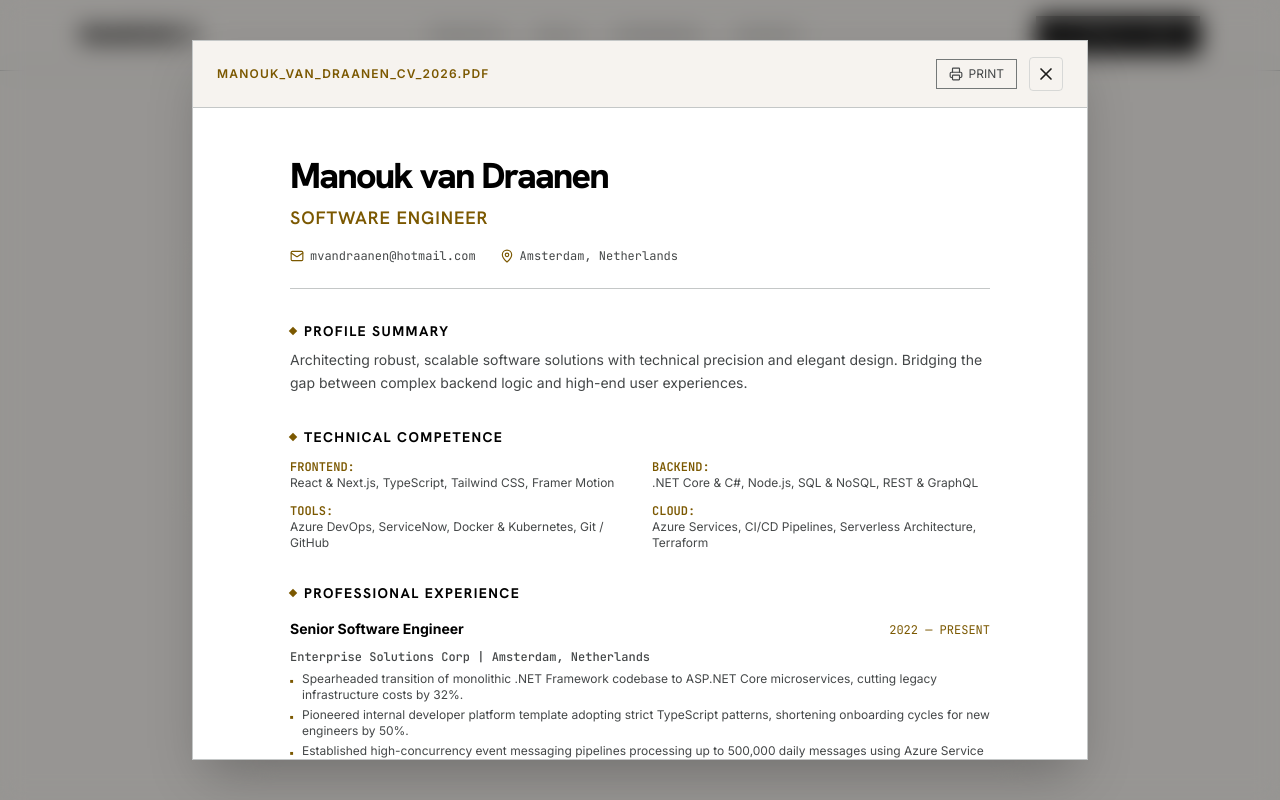
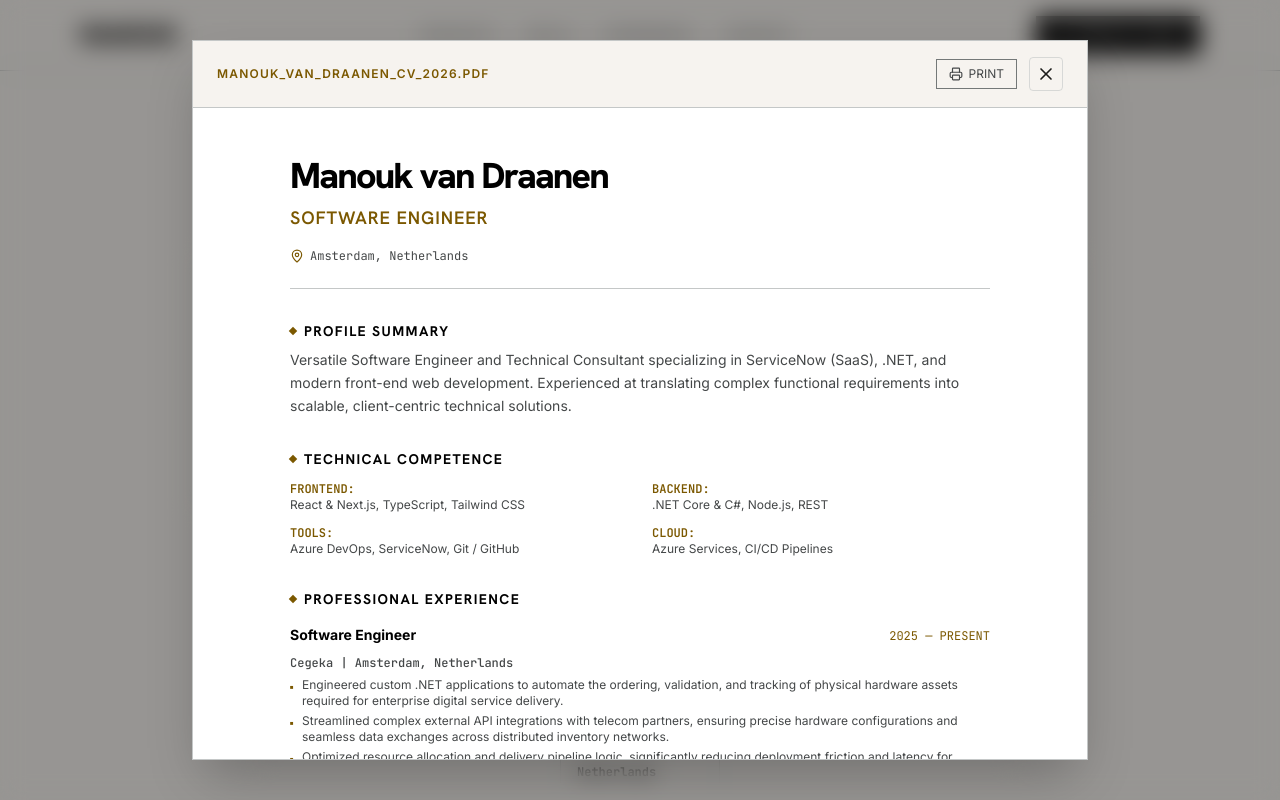
Before and after one commit to mvdgp/manouk-portfolio, a React (Vite) app: page / in a window 1280 px wide. Both pictures are taken after a click on the button "DOWNLOAD RESUME". Shown: the top 800 px of the page. Built offline with nearby package versions, Linux system fonts and the light colour scheme.

Commit message:
personalised info of the portfolio website and implemented small UI fixes

```diff
--- a/index.html
+++ b/index.html
@@ -3,7 +3,7 @@
   <head>
     <meta charset="UTF-8" />
     <meta name="viewport" content="width=device-width, initial-scale=1.0" />
-    <title>My Google AI Studio App</title>
+    <title>Manouk van Draanen - Software Engineer</title>
   </head>
   <body>
     <div id="root"></div>
--- a/src/App.tsx
+++ b/src/App.tsx
@@ -19,7 +19,7 @@ export default function App() {
   const getShortName = (nameStr: string) => {
     const parts = nameStr.split(' ');
     if (parts.length >= 2) {
-      return `${parts[0].toUpperCase()}.${parts[1][0].toUpperCase()}`;
+      return `${parts[0].toUpperCase()}`;
     }
     return nameStr.toUpperCase();
   };
@@ -78,24 +78,20 @@ export default function App() {
           {/* External links */}
           <div className="flex gap-8 font-mono text-xs uppercase tracking-wider">
             <a
-              href="#"
-              onClick={(e) => e.preventDefault()}
+              href={personalInfo.socials.linkedin}
+              target="_blank"
+              rel="noopener noreferrer"
               className="nav-link-hover text-on-surface-variant hover:text-secondary transition-colors duration-200 font-bold"
             >
               LinkedIn
             </a>
             <a
-              href="#"
-              onClick={(e) => e.preventDefault()}
+              href={personalInfo.socials.github}
+              target="_blank"
+              rel="noopener noreferrer"
               className="nav-link-hover text-on-surface-variant hover:text-secondary transition-colors duration-200 font-bold"
             >
               GitHub
-            </a>
-            <a
-              href={`mailto:${personalInfo.email}`}
-              className="nav-link-hover text-on-surface-variant hover:text-secondary transition-colors duration-200 font-bold"
-            >
-              Email
             </a>
           </div>
         </div>
--- a/src/components/ResumeModal.tsx
+++ b/src/components/ResumeModal.tsx
@@ -1,5 +1,5 @@
 import { motion, AnimatePresence } from 'motion/react';
-import { X, Printer, Mail, MapPin } from 'lucide-react';
+import { X, Printer, MapPin } from 'lucide-react';
 import { personalInfo, timelineEvents, skillsData, education } from '../data';
 
 interface ResumeModalProps {
@@ -73,10 +73,6 @@ export default function ResumeModal({ isOpen, onClose }: ResumeModalProps) {
                   <h2 className="font-headline text-base sm:text-lg font-semibold uppercase tracking-wider text-secondary">{personalInfo.title}</h2>
 
                   <div className="flex flex-wrap gap-x-6 gap-y-2 pt-2 text-xs font-mono text-on-surface-variant">
-                    <a href={`mailto:${personalInfo.email}`} className="flex items-center gap-1.5 hover:text-secondary transition-colors">
-                      <Mail className="w-3.5 h-3.5 text-secondary" />
-                      {personalInfo.email}
-                    </a>
                     <span className="flex items-center gap-1.5">
                       <MapPin className="w-3.5 h-3.5 text-secondary" />
                       {personalInfo.location}
@@ -156,10 +152,10 @@ export default function ResumeModal({ isOpen, onClose }: ResumeModalProps) {
                     <div className="pt-1 flex flex-wrap gap-2 text-[10px] font-mono">
                       {education.certifications.map((cert) => (
                         <span
-                          key={cert}
+                          key={cert.name}
                           className="px-2 py-0.5 bg-surface-container border border-outline-variant rounded"
                         >
-                          {cert}
+                          {cert.name}
                         </span>
                       ))}
                     </div>
--- a/src/components/SkillsGrid.tsx
+++ b/src/components/SkillsGrid.tsx
@@ -15,9 +15,6 @@ export default function SkillsGrid() {
       <div className="mb-16 text-center max-w-2xl mx-auto space-y-4">
         <span className="font-mono text-xs uppercase text-secondary font-bold tracking-widest block">Capabilities</span>
         <h2 className="font-headline text-3xl md:text-5xl font-extrabold text-primary">Technical Competency</h2>
-        <p className="font-sans text-base text-on-surface-variant leading-relaxed">
-          A granular map of engineering competencies, structural frameworks, and deployment workflows acquired across enterprise environments.
-        </p>
 
         {/* Dynamic Mode Switcher */}
         <div className="inline-flex border border-outline-variant p-1 bg-surface-container-low select-none mt-4">
--- a/src/components/TopNavBar.tsx
+++ b/src/components/TopNavBar.tsx
@@ -11,7 +11,7 @@ export default function TopNavBar() {
   const getShortName = (nameStr: string) => {
     const parts = nameStr.split(' ');
     if (parts.length >= 2) {
-      return `${parts[0].toUpperCase()}.${parts[1][0].toUpperCase()}`;
+      return `${parts[0].toUpperCase()}`;
     }
     return nameStr.toUpperCase();
   };
--- a/src/portfolioData.json
+++ b/src/portfolioData.json
@@ -3,133 +3,198 @@
     "name": "Manouk van Draanen",
     "title": "Software Engineer",
     "subTitle": "Full-Stack Engineering",
-    "bio": "Architecting robust, scalable software solutions with technical precision and elegant design. Bridging the gap between complex backend logic and high-end user experiences.",
-    "email": "mvandraanen@hotmail.com",
+    "bio": "Versatile Software Engineer and Technical Consultant specializing in ServiceNow (SaaS), .NET, and modern front-end web development. Experienced at translating complex functional requirements into scalable, client-centric technical solutions.",
     "location": "Amsterdam, Netherlands",
     "experienceYears": "5+ Years",
-    "activeStatus": "Active"
+    "activeStatus": "Active",
+    "socials": {
+      "github": "https://github.com/mvdgp",
+      "linkedin": "https://www.linkedin.com/in/manouk-van-draanen/"
+    }
   },
   "projects": [
     {
-      "id": "omnichannel-dashboard",
-      "title": "OmniChannel Enterprise Dashboard",
-      "description": "Unified management system for enterprise-level resource tracking with real-time Azure integration.",
-      "image": "https://lh3.googleusercontent.com/aida-public/AB6AXuADxNudoJn1rArfEXtd8CD6wL6QA-I673XijhO2WufamTxBNchJ2q0zb68QTTunpRPjXlKU9Tdbrd_XNSwUz1wuZPxnxVVxdmqHzXe96OKjBATM-6FfHqP5xq1EZaSe_P7I1vj-7tn9zHq4wRGqqQn8rBHl_LU_uiBlB58b7INnmsmapqsPQBd87BpRMILgD2W0faXEdvSdZsRtHjSzXhbk3Gx2v7alf_jia1_wM8X8e5wbj5Um8UnzVw",
-      "tags": [".NET CORE", "AZURE", "NEXT.JS"],
-      "liveUrl": "#",
-      "githubUrl": "#"
+      "id": "fietsmaatjes",
+      "title": "Fietsmaatjes Amsterdam Nieuw-Sloten",
+      "description": "A high-performance, fully configurable web platform built for a local community initiative that pairs volunteer cyclists with guests who can no longer cycle independently.",
+      "image": "https://github.com/mvdgp/portfolio/blob/main/public/Project-Fietsmaatjes-large.png?raw=true",
+      "tags": [
+        "JAVSCRIPT",
+        "NEXT.JS",
+        "REACT",
+        "TAILWIND CSS"
+      ],
+      "liveUrl": "https://fietsmaatjesamsterdamnieuw-sloten.nl/",
+      "githubUrl": "https://github.com/mvdgp/fietsmaatjes"
     },
     {
-      "id": "cicd-pipeline",
-      "title": "Automated CI/CD Pipeline Architect",
-      "description": "Custom deployment orchestrator reducing build times by 40% using containerized microservices.",
-      "image": "https://lh3.googleusercontent.com/aida-public/AB6AXuBDJRYGe5cP5tHb0z56E7ulctG--BDO3yyDew6sMQDVNcmkzcCcDAMV5sFNMwOA3HWQ86p-7Ef-B3fy2Z4wVhlG90LZc9zuqhjZdmyB-I1tvEVgMybw6NYX4IEyF0EdtCGOcrAWA3e7691peqUEcsEDN8_lIekAmFhgAq2gPga8R_0DbPXQAVwrTVHCQIqJWiAMfdoJwnsptHcPwPem9kQAFSRaaWZoOSlygX9vqoIkvno7ZkK7RRvC9g",
-      "tags": ["REACT", "POSTGRESQL", "DOCKER"],
-      "liveUrl": "#",
-      "githubUrl": "#"
+      "id": "donnybap",
+      "title": "Donnybap",
+      "description": "A high-performance, single-page landing site designed for an Amsterdam-based pop-up takeaway concept serving custom Korean Bibimbap.",
+      "image": "https://github.com/mvdgp/portfolio/blob/main/public/Project-Donnybap-large.png?raw=true",
+      "tags": [
+        "JAVASCRIPT",
+        "REACT"
+      ],
+      "liveUrl": "https://donnybap.nl/",
+      "githubUrl": "https://github.com/mvdgp/donny.bap_2024"
     },
     {
-      "id": "servicenow-extension",
-      "title": "ServiceNow ITSM Extension",
-      "description": "Custom scoped application for automated ticket routing and advanced performance reporting.",
-      "image": "https://lh3.googleusercontent.com/aida-public/AB6AXuBFDTESc6azRkqVFS9XgBr-Ix9qdKhmS_MW4ll3x3j9rSUUjW00Z4Ev7eIbbm9KJQtSL2zelfSQsK5dXZB-Nir7dNlQL2bomAtzSta8-ZoUBT-YFvrIO1OF56UcogA5NmRi0RIlnZX_klEYFZutkjqVP4YxIEhMw_l0X0AEImFJQ9KPnUTb7BEKHB8dk2dzOrmTHUnW2jsLpkpZiFRU513EzJ7V4V60BJ-wzHiSB8x1gFPrUuprD16Mhw",
-      "tags": ["SERVICENOW", "JAVASCRIPT"],
+      "id": "schengen-tracker",
+      "title": "Schengen Tracker",
+      "description": "A lightweight mobile utility application designed to help non-EU travelers monitor their stay limits and prevent visa violations within the Schengen Area.",
+      "image": "https://placehold.co/600x400?text=Demo Coming Soon",
+      "tags": [
+        "TYPESCRIPT",
+        "REACT NATIVE"
+      ],
       "liveUrl": "#",
-      "githubUrl": "#"
-    },
-    {
-      "id": "state-library",
-      "title": "State Management Pattern Library",
-      "description": "Open-source collection of performant state management patterns for large-scale React apps.",
-      "image": "https://lh3.googleusercontent.com/aida-public/AB6AXuCq4VE4q3BMCIovAtdHb8zIkOmzbxqugxfKnxn4xDBk5CsKOZrQhMwO84QiBSuO4IlPpw74H-FkWUZySDrzBXmzwpwKx2rvwAFfAJpcFk8bxI07P51vOjsepETRVF_8Rnh7SmRtAw5EmbzyXAwYf90kaUU1gh1q8HL9fjAMSq8xyzIRYIbB455Ttf6Dx8UzBGhLDu-aHHhHc3TLwAyGibfyWC_w_At_zH6UDSX13H9p8d914mn-fiSSUA",
-      "tags": ["TYPESCRIPT", "REDUX"],
-      "liveUrl": "#",
-      "githubUrl": "#"
+      "githubUrl": "https://github.com/mvdgp/schengen-tracker"
     }
   ],
   "skills": [
     {
       "category": "Frontend",
       "skills": [
-        { "name": "React & Next.js", "level": 95, "description": "Server Components, routing, state architecture, and optimization." },
-        { "name": "TypeScript", "level": 90, "description": "Advanced type safety, generics, utility types, and strict compilation." },
-        { "name": "Tailwind CSS", "level": 95, "description": "Responsive custom layout systems, custom themes, utility-first UI." },
-        { "name": "Framer Motion", "level": 85, "description": "Fluid micro-interactions, layout transitions, physics-based animations." }
+        {
+          "name": "React & Next.js",
+          "level": 95,
+          "description": "Server Components, routing, state architecture, and optimization."
+        },
+        {
+          "name": "TypeScript",
+          "level": 75,
+          "description": "Advanced type safety, generics, utility types, and strict compilation."
+        },
+        {
+          "name": "Tailwind CSS",
+          "level": 95,
+          "description": "Responsive custom layout systems, custom themes, utility-first UI."
+        }
       ]
     },
     {
       "category": "Backend",
       "skills": [
-        { "name": ".NET Core & C#", "level": 90, "description": "Clean architecture, Web APIs, Entity Framework, concurrency, and Linq." },
-        { "name": "Node.js", "level": 85, "description": "Express, asynchronous middleware, ES Modules, and backend script utilities." },
-        { "name": "SQL & NoSQL", "level": 85, "description": "PostgreSQL queries, index optimization, MongoDB and Redis storage schemas." },
-        { "name": "REST & GraphQL", "level": 90, "description": "API contract design, routing protocols, query optimization, and payloads." }
+        {
+          "name": ".NET Core & C#",
+          "level": 20,
+          "description": "Clean architecture, Web APIs, Entity Framework, concurrency, and Linq."
+        },
+        {
+          "name": "Node.js",
+          "level": 50,
+          "description": "Express, asynchronous middleware, ES Modules, and backend script utilities."
+        },
+        {
+          "name": "REST",
+          "level": 90,
+          "description": "API contract design, routing protocols, query optimization, and payloads."
+        }
       ]
     },
     {
       "category": "Tools",
       "skills": [
-        { "name": "Azure DevOps", "level": 85, "description": "Work item tracking, automated repos, pipeline management, board agile flows." },
-        { "name": "ServiceNow", "level": 80, "description": "Scoped application design, integration interfaces, workflows, and catalog scripts." },
-        { "name": "Docker & Kubernetes", "level": 85, "description": "Multi-stage builds, container isolation, cluster configs, ingress controls." },
-        { "name": "Git / GitHub", "level": 95, "description": "Branching protocols, merge conflicts, actions, PR reviews, tag releases." }
+        {
+          "name": "Azure DevOps",
+          "level": 20,
+          "description": "Work item tracking, automated repos, pipeline management, board agile flows."
+        },
+        {
+          "name": "ServiceNow",
+          "level": 100,
+          "description": "Scoped application design, integration interfaces, workflows, and catalog scripts."
+        },
+        {
+          "name": "Git / GitHub",
+          "level": 95,
+          "description": "Branching protocols, merge conflicts, actions, PR reviews, tag releases."
+        }
       ]
     },
     {
       "category": "Cloud",
       "skills": [
-        { "name": "Azure Services", "level": 90, "description": "App Services, Azure Functions, Key Vault, CosmosDB, event integrations." },
-        { "name": "CI/CD Pipelines", "level": 85, "description": "Build/release orchestration, self-hosted runners, automated unit testing." },
-        { "name": "Serverless Architecture", "level": 85, "description": "Event-driven compute, API Gateway routing, cloud triggers, scaling." },
-        { "name": "Terraform", "level": 80, "description": "Infrastructure as Code, state isolation, environment provisioning specs." }
+        {
+          "name": "Azure Services",
+          "level": 20,
+          "description": "App Services, Azure Functions, Key Vault, CosmosDB, event integrations."
+        },
+        {
+          "name": "CI/CD Pipelines",
+          "level": 20,
+          "description": "Build/release orchestration, self-hosted runners, automated unit testing."
+        }
       ]
     }
   ],
   "experience": [
     {
-      "period": "2022 — PRESENT",
-      "role": "Senior Software Engineer",
-      "company": "Enterprise Solutions Corp",
-      "description": "Leading a team of 6 engineers in migrating legacy .NET applications to a modern microservices architecture on Azure.",
+      "period": "2025 — PRESENT",
+      "role": "Software Engineer",
+      "company": "Cegeka",
+      "description": "Led the development and maintenance of a mission-critical .NET framework and B2B integration application facilitating partner asset procurement for physical telecommunications infrastructure.",
       "achievements": [
-        "Spearheaded transition of monolithic .NET Framework codebase to ASP.NET Core microservices, cutting legacy infrastructure costs by 32%.",
-        "Pioneered internal developer platform template adopting strict TypeScript patterns, shortening onboarding cycles for new engineers by 50%.",
-        "Established high-concurrency event messaging pipelines processing up to 500,000 daily messages using Azure Service Bus."
+        "Engineered custom .NET applications to automate the ordering, validation, and tracking of physical hardware assets required for enterprise digital service delivery.",
+        "Streamlined complex external API integrations with telecom partners, ensuring precise hardware configurations and seamless data exchanges across distributed inventory networks.",
+        "Optimized resource allocation and delivery pipeline logic, significantly reducing deployment friction and latency for physical service handovers."
       ],
-      "techStack": [".NET Core", "C#", "Azure Services", "Terraform", "Next.js", "PostgreSQL"]
+      "techStack": [
+        ".NET Core",
+        "C#",
+        "Azure DevOps",
+        "Dapr"
+      ]
     },
     {
-      "period": "2019 — 2022",
-      "role": "Full Stack Developer",
-      "company": "Innovate Tech Labs",
-      "description": "Developed core SaaS features using React and Node.js. Optimized database queries resulting in 30% faster load times.",
+      "period": "2024 — 2025",
+      "role": "Application Developer",
+      "company": "DevoTeam",
+      "description": "Led the architectural design and deployment of enterprise Common Service Data Model (CSDM) frameworks and secure API integrations within the ServiceNow platform.",
       "achievements": [
-        "Authored highly optimized full-text searching functionality in PostgreSQL, reducing query execution delays from 1.2s to 80ms.",
-        "Refactored multi-tenant state management workflows utilizing React and Redux, preventing duplicate network telemetry updates.",
-        "Developed custom CI/CD automation procedures with Docker, reducing average engineering release intervals by 40%."
+        "Architected and implemented a structured CSDM framework, aligning IT infrastructure with business services to drastically improve configuration item (CI) traceability.",
+        "Designed and engineered secure, high-performance REST/SOAP API integrations to seamlessly synchronize ServiceNow with critical third-party enterprise systems.",
+        "Spearheaded platform security hardening and data access controls, ensuring strict compliance with enterprise governance and data protection standards."
       ],
-      "techStack": ["React", "Node.js", "Express", "PostgreSQL", "Docker", "Redux"]
+      "techStack": [
+        "ServiceNow",
+        "Flow Designer",
+        "UI Builder",
+        "REST APIs",
+        "Automated Test Framework",
+        "JavaScript"
+      ]
     },
     {
-      "period": "2017 — 2019",
-      "role": "Software Engineer Intern",
-      "company": "Global Systems Inc",
-      "description": "Supported the development of internal tools and automated testing suites for enterprise ERP systems.",
+      "period": "2021 — 2024",
+      "role": "Application Developer",
+      "company": "Cegeka",
+      "description": "Led the technical refinement, architectural design, and end-to-end development of custom ServiceNow solutions orchestrating nationwide digital service delivery.",
       "achievements": [
-        "Built automated End-to-End browser test sequences covering core invoicing journeys, blocking 15+ production-critical regressions.",
-        "Maintained internal administrative inventory panels, modernizing deprecated client-side routing modules.",
-        "Created custom database seeding CLI scripts in Node.js, accelerating local sandbox setups by 5x."
+        "Collaborated with business stakeholders to refine complex functional requirements into production-ready technical architecture on the ServiceNow platform.",
+        "Engineered core workflow automation and orchestration logic responsible for provisioning multi-play digital services, including high-availability internet, VoIP, and security alarm configurations.",
+        "Served as a core technical consultant within a cross-functional team, ensuring platform scalability and alignment with strict enterprise service delivery standards."
       ],
-      "techStack": ["JavaScript", "HTML/CSS", "Node.js", "ServiceNow", "Jest"]
+      "techStack": [
+        "ServiceNow",
+        "Flow Designer",
+        "UI Builder",
+        "REST APIs",
+        "Automated Test Framework",
+        "JavaScript"
+      ]
     }
   ],
   "education": {
-    "degree": "M.S. in Software Engineering",
-    "institution": "Technical University of Delft",
-    "period": "2013 — 2017",
+    "degree": "Bachelor of Science in Media & Entertainment Management",
+    "institution": "Hogeschool InHolland, Haarlem",
+    "description": "A dynamic creative-business degree specializing in film and gaming production, paired with a specialized minor in music industry contract law.",
+    "period": "2019",
     "certifications": [
-      "Microsoft Azure Solutions Architect Expert",
-      "Certified ScrumMaster (CSM)"
+      {"name": "Certified Systems Administrator (CSA)", "issuer": "ServiceNow"},
+      {"name": "Certified Application Developer (CAD)", "issuer": "ServiceNow"},
+      {"name": "Certified Implementation Specialist (CIS) - ITSM", "issuer": "ServiceNow"}
     ]
   }
 }
```
Also changed, not shown: package.json (+7 -6 lines), src/components/ContactSection.tsx (+2 -14 lines), src/components/ProfessionalJourney.tsx (+4 -7 lines), src/components/ProjectReel.tsx (+4 -7 lines), 1 other file (tests, documents, lock files or other folders).
